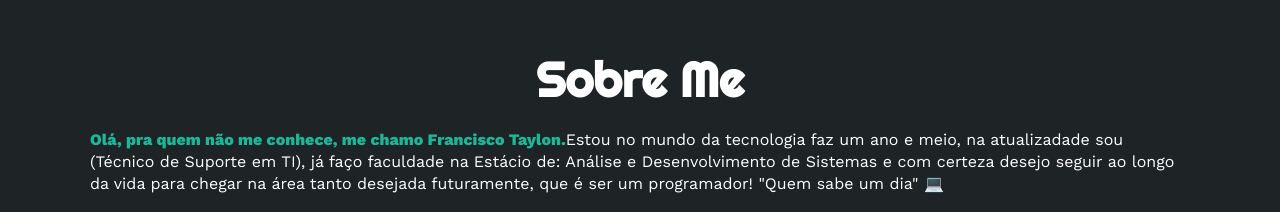
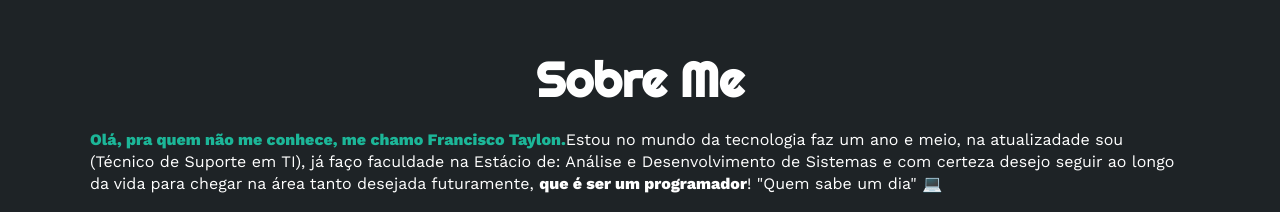
Before and after one commit to Taylon-00/portfolio, a plain HTML site: page index.html in a window 1280 px wide. Shown: the part 820-1032 px from the top of the page. Drawn offline with nearby package versions, Linux system fonts and the light colour scheme.

Commit message:
Update index.html

```diff
--- a/index.html
+++ b/index.html
@@ -52,7 +52,7 @@
     <section id="sobremi" class="sobremi">
         <div class="contenido-seccion">
             <h2>Sobre Me</h2>
-            <p><span>Olá, pra quem não me conhece, me chamo Francisco Taylon.</span>Estou no mundo da tecnologia faz um ano e meio, na atualizadade sou (Técnico de Suporte em TI), já faço faculdade na Estácio de: Análise e Desenvolvimento de Sistemas e com certeza desejo seguir ao longo da vida para chegar na área tanto desejada futuramente, <stronge>que é ser um programador</stronge>! "Quem sabe um dia" 💻</p>
+            <p><span>Olá, pra quem não me conhece, me chamo Francisco Taylon.</span>Estou no mundo da tecnologia faz um ano e meio, na atualizadade sou (Técnico de Suporte em TI), já faço faculdade na Estácio de: Análise e Desenvolvimento de Sistemas e com certeza desejo seguir ao longo da vida para chegar na área tanto desejada futuramente, <strong>que é ser um programador</strong>! "Quem sabe um dia" 💻</p>
 
             <div class="fila">
                 <!-- datos personales -->
```
